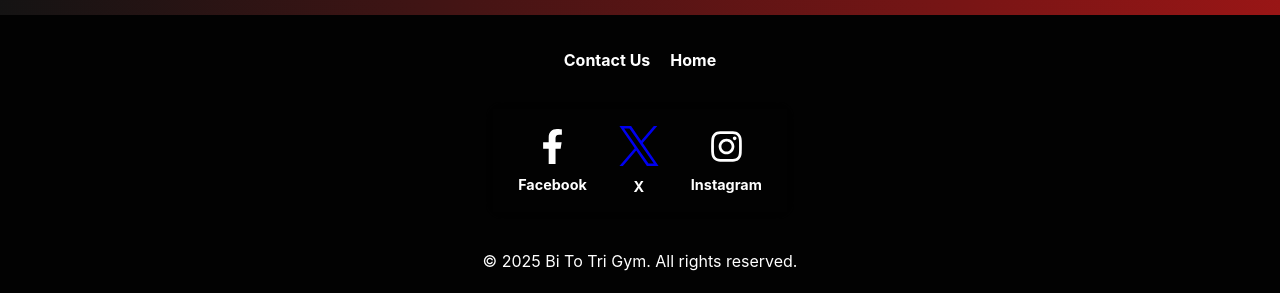
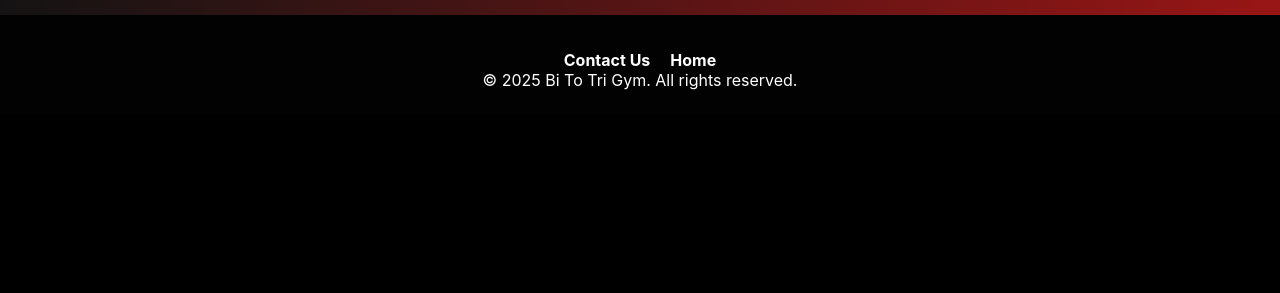
Before and after one commit to AwesomenessMoMo/Frontend, a React (Create React App) app: page /Store in a window 1280 px wide. Shown: the part 883-1176 px from the top of the page. After the commit the page ends 998 px from the top, so only its background shows below. Built offline with nearby package versions, Linux system fonts and the light colour scheme.

Commit message:
removed social

```diff
--- a/src/components/footer.jsx
+++ b/src/components/footer.jsx
@@ -2,7 +2,6 @@ import React from "react";
 import { Link } from "react-router-dom";
 import logo from "../assets/logo.png";
 import '../styles/footer.css';
-import Social from "./social";
 
 function Footer() {
     return <>
@@ -13,7 +12,6 @@ function Footer() {
                 <Link to="/">Home</Link>
             </div>
             <div>
-                <Social></Social>
             </div>
             © 2025 Bi To Tri Gym. All rights reserved.
         </footer>
--- a/src/components/social.jsx
+++ /dev/null
@@ -1,50 +0,0 @@
-import React from "react";
-import "../styles/social.css";
-
-const Social = () => {
-    return (
-        <div className="social-container">
-            <div className="card">
-                <ul>
-                    <li className="iso-pro">
-                        <a href="https://facebook.com" target="_blank" rel="noreferrer">
-                            <svg
-                                className="svg"
-                                xmlns="http://www.w3.org/2000/svg"
-                                viewBox="0 0 320 512"
-                            >
-                                <path d="M279.14 288l14.22-92.66h-88.91v-60.13c0-25.35 12.42-50.06 52.24-50.06h40.42V6.26S260.43 0 225.36 0c-73.22 0-121.08 44.38-121.08 124.72v70.62H22.89V288h81.39v224h100.17V288z" />
-                            </svg>
-                        </a>
-                        <div className="text">Facebook</div>
-                    </li>
-
-                    <li className="iso-pro">
-                        <a href="https://twitter.com" target="_blank" rel="noreferrer">
-                            <svg xmlns="http://www.w3.org/2000/svg" viewBox="0 0 1200 1227" width="40" height="40" fill="currentColor">
-                                <path d="M714.163 519.284L1160.89 0H1055.03L667.137 450.887L357.328 0H0L468.492 681.821L0 1226.37H105.866L515.491 750.218L842.672 1226.37H1200L714.137 519.284H714.163ZM569.165 687.828L521.697 619.934L144.011 79.6944H306.615L611.412 515.685L658.88 583.579L1055.08 1150.3H892.476L569.165 687.854V687.828Z" />
-                            </svg>
-
-                        </a>
-                        <div className="text">X</div>
-                    </li>
-
-                    <li className="iso-pro">
-                        <a href="https://instagram.com" target="_blank" rel="noreferrer">
-                            <svg
-                                viewBox="0 0 448 512"
-                                xmlns="http://www.w3.org/2000/svg"
-                                className="svg"
-                            >
-                                <path d="M224.1 141c-63.6 0-114.9 51.3-114.9 114.9s51.3 114.9 114.9 114.9S339 319.5 339 255.9 287.7 141 224.1 141zm0 189.6c-41.1 0-74.7-33.5-74.7-74.7s33.5-74.7 74.7-74.7 74.7 33.5 74.7 74.7-33.6 74.7-74.7 74.7zm146.4-194.3c0 14.9-12 26.8-26.8 26.8-14.9 0-26.8-12-26.8-26.8s12-26.8 26.8-26.8 26.8 12 26.8 26.8zm76.1 27.2c-1.7-35.9-9.9-67.7-36.2-93.9-26.2-26.2-58-34.4-93.9-36.2-37-2.1-147.9-2.1-184.9 0-35.8 1.7-67.6 9.9-93.9 36.1s-34.4 58-36.2 93.9c-2.1 37-2.1 147.9 0 184.9 1.7 35.9 9.9 67.7 36.2 93.9s58 34.4 93.9 36.2c37 2.1 147.9 2.1 184.9 0 35.9-1.7 67.7-9.9 93.9-36.2 26.2-26.2 34.4-58 36.2-93.9 2.1-37 2.1-147.8 0-184.8zM398.8 388c-7.8 19.6-22.9 34.7-42.6 42.6-29.5 11.7-99.5 9-132.1 9s-102.7 2.6-132.1-9c-19.6-7.8-34.7-22.9-42.6-42.6-11.7-29.5-9-99.5-9-132.1s-2.6-102.7 9-132.1c7.8-19.6 22.9-34.7 42.6-42.6 29.5-11.7 99.5-9 132.1-9s102.7-2.6 132.1 9c19.6 7.8 34.7 22.9 42.6 42.6 11.7 29.5 9 99.5 9 132.1s2.7 102.7-9 132.1z" />
-                            </svg>
-                        </a>
-                        <div className="text">Instagram</div>
-                    </li>
-                </ul>
-            </div>
-        </div>
-    );
-
-};
-export default Social;
--- a/src/styles/social.css
+++ /dev/null
@@ -1,82 +0,0 @@
-/* Center container inside the footer */
-.social-container {
-  display: flex;
-  justify-content: center;
-  align-items: center;
-  width: 100%;
-  padding: 2rem 0;
-  background: transparent;
-}
-
-/* The card box */
-.card {
-  display: flex;
-  justify-content: center;
-  align-items: center;
-  flex-direction: column;
-  border-radius: 15px;
-  padding: 1.5rem 2rem;
-  backdrop-filter: blur(10px);
-}
-
-/* The icon list */
-.card ul {
-  display: flex;
-  justify-content: center;
-  align-items: center;
-  gap: 2rem;
-  list-style: none;
-  margin: 0;
-  padding: 0;
-}
-
-/* Each icon */
-.iso-pro {
-  display: flex;
-  flex-direction: column;
-  align-items: center;
-  transition: transform 0.3s ease;
-}
-
-.iso-pro:hover {
-  transform: translateY(-5px);
-}
-
-.svg {
-  width: 35px;
-  height: 35px;
-  fill: white;
-  transition: fill 0.3s ease;
-}
-
-.iso-pro:hover .svg {
-  fill: #ff0000;
-}
-
-.text {
-  margin-top: 0.5rem;
-  font-size: 0.9rem;
-  font-weight: bold;
-  color: #fff;
-}
-
-/* Responsive layout */
-@media (max-width: 768px) {
-  .card {
-    padding: 1rem;
-  }
-
-  .card ul {
-    flex-direction: column;
-    gap: 1rem;
-  }
-
-  .svg {
-    width: 28px;
-    height: 28px;
-  }
-
-  .text {
-    font-size: 0.8rem;
-  }
-}
```
Also changed, not shown: package.json (+5 -4 lines), 1 other file (tests, documents, lock files or other folders).
